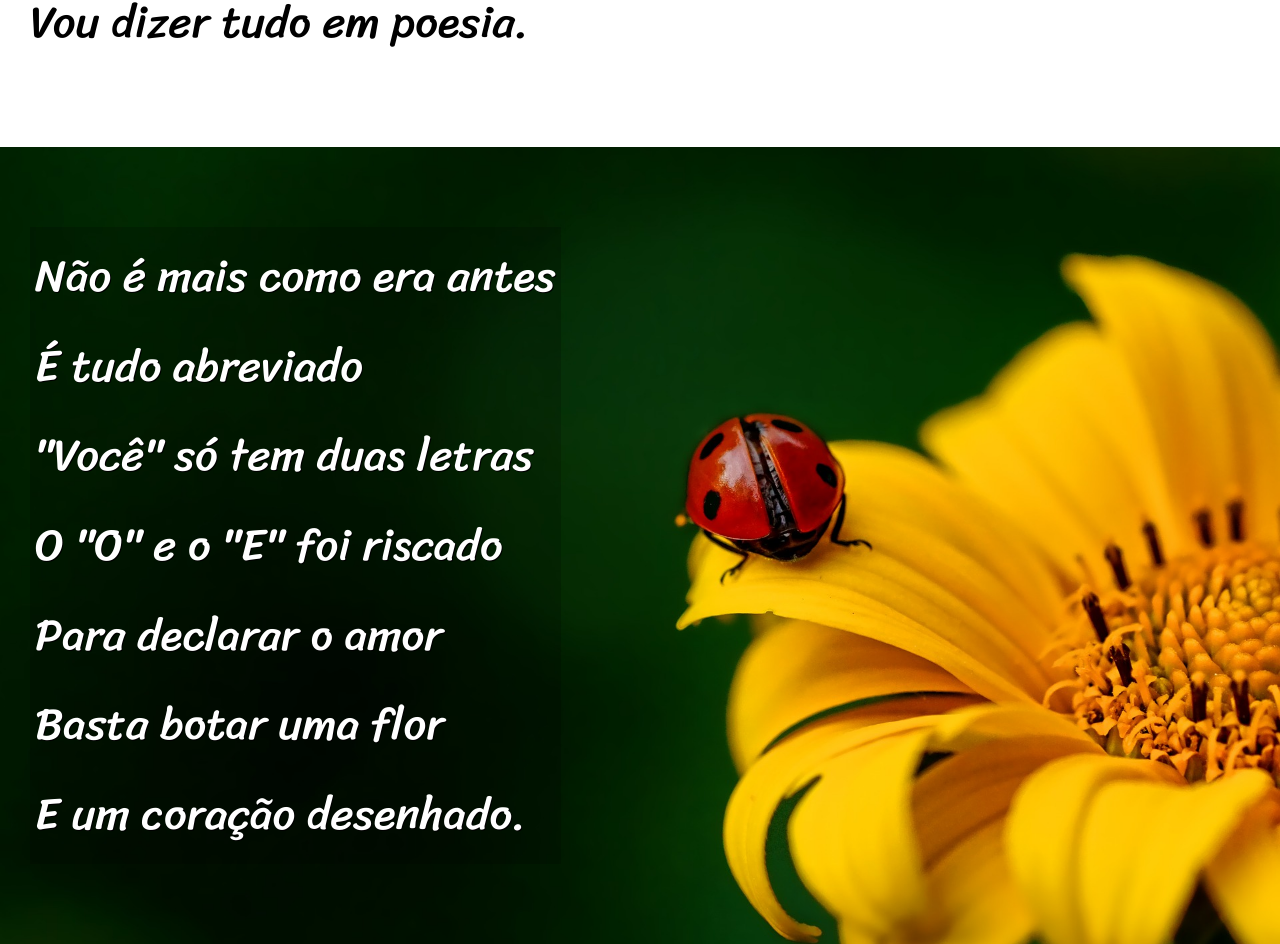
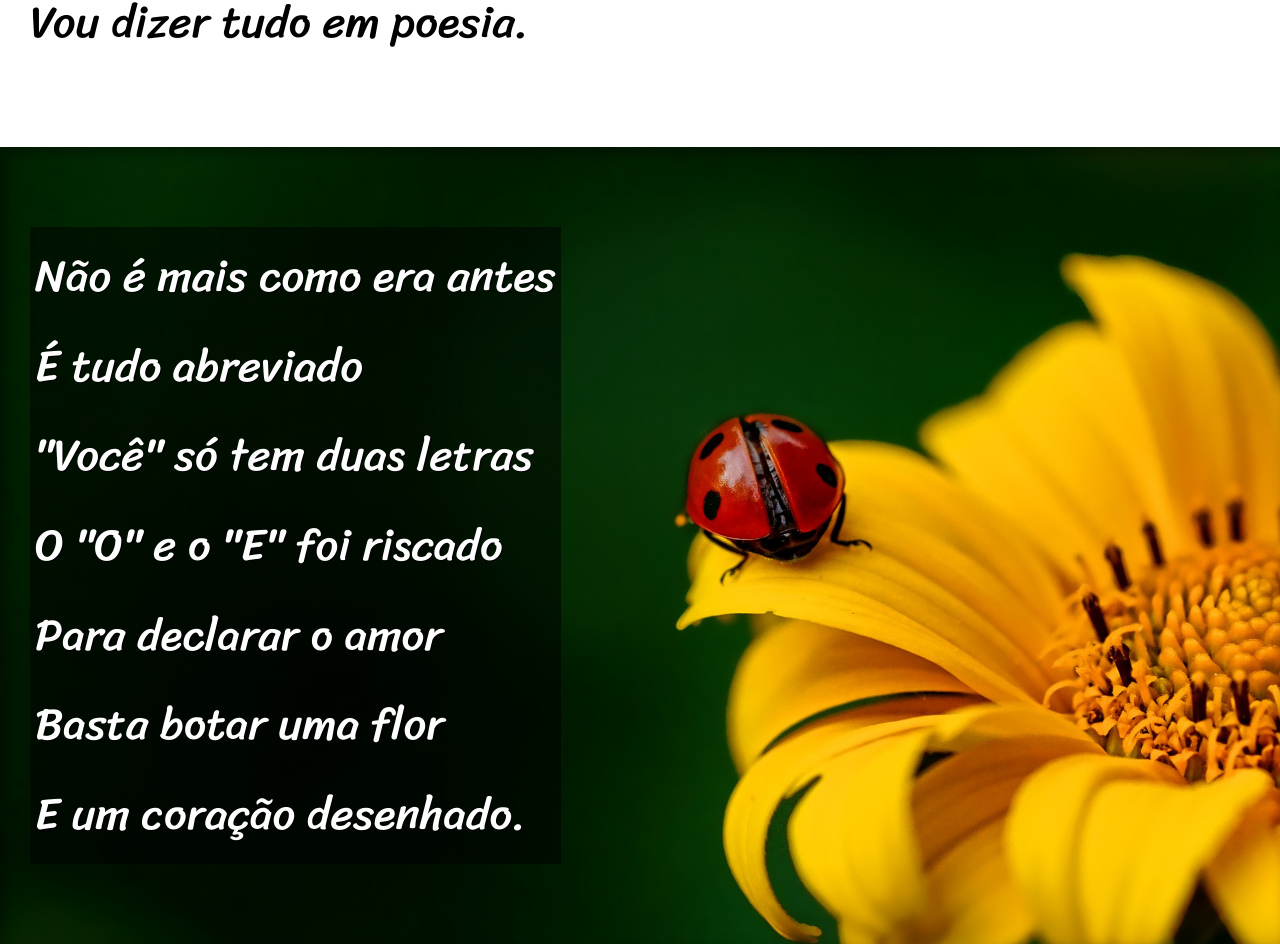
Before and after one commit to Lothas-so/projeto-cordel1, a plain HTML site: page index.html in a window 1280 px wide. Shown: the part 898-1842 px from the top of the page. Drawn offline with Linux system fonts and the light colour scheme.

Commit message:
Update style.css

```diff
--- a/style.css
+++ b/style.css
@@ -71,13 +71,14 @@ section.normal{
 section.imagem{
     background-color: rgb(51, 51, 51) ;
     color: white;
+    box-shadow: inset 6px 6px 13px rgba(0, 0, 0, 0.363);
     background-attachment: fixed;
 }
 
 section.imagem > p {
     display: inline-block;
     padding: 5px;
-    background-color: rgba(0, 0, 0, 0.192);
+    background-color: rgba(0, 0, 0, 0.507);
     text-shadow: 1px 1px 0px black;
 
 }
```
